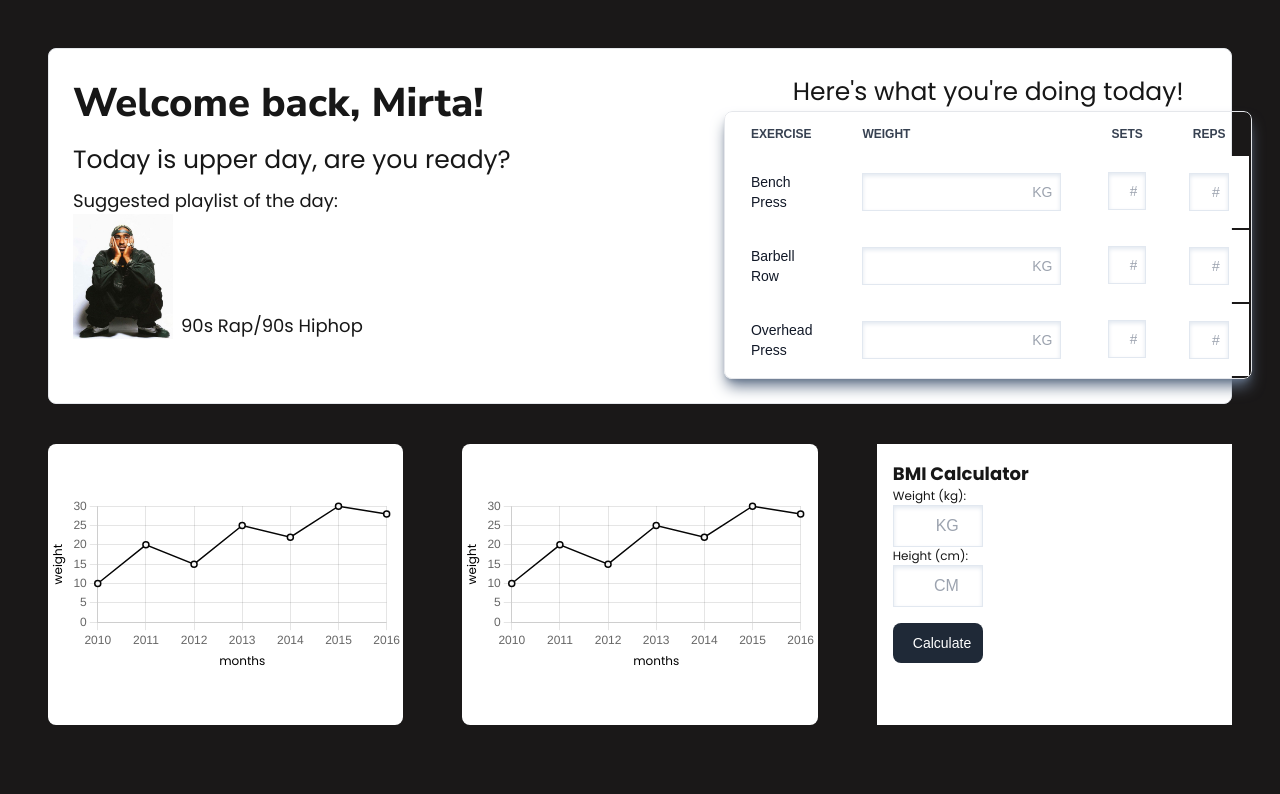
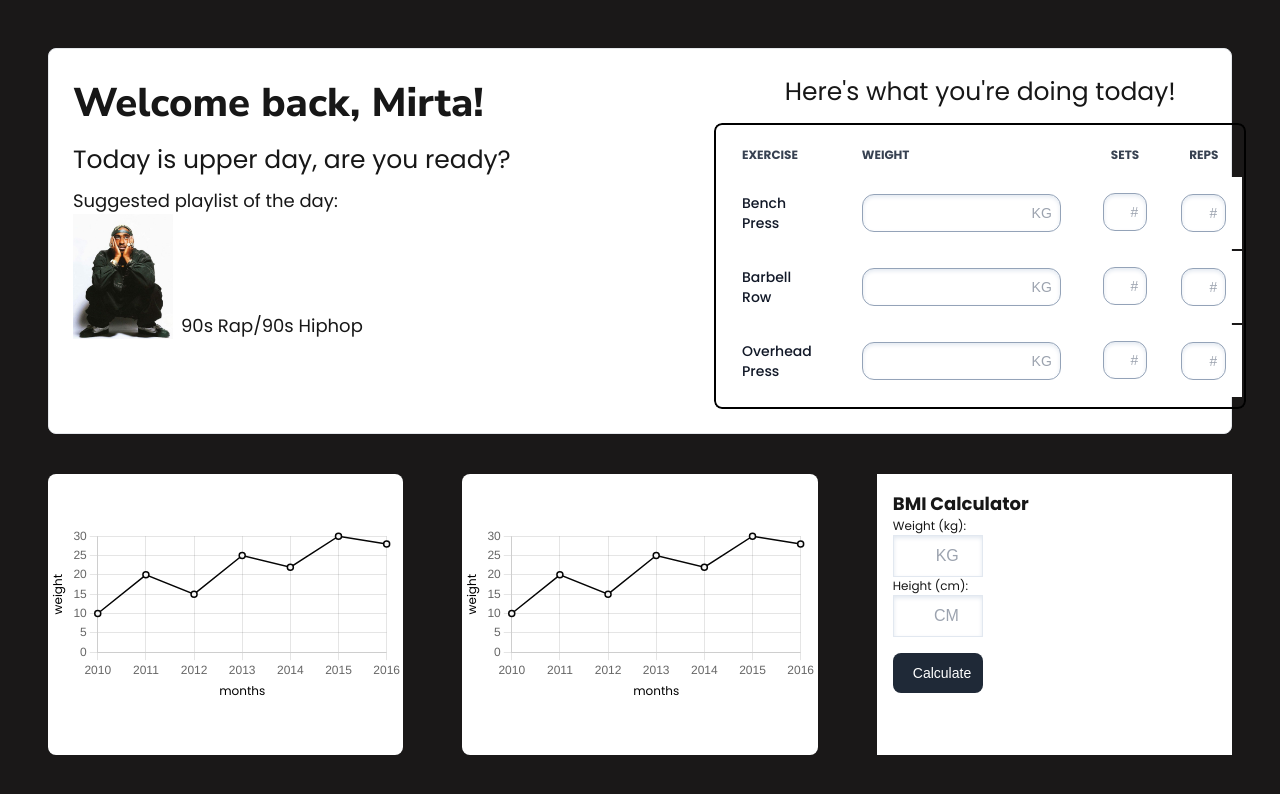
Before and after one commit to mirtakardum/workout-planner, a Next.js app: page / in a window 1280 px wide. Shown: the top 794 px of the page. Built offline with nearby package versions, Linux system fonts and the light colour scheme.

Commit message:
Style changes to workout table

```diff
--- a/components/HeroCard.js
+++ b/components/HeroCard.js
@@ -5,7 +5,7 @@ import WorkoutTable from "./WorkoutTable";
 function HeroCard() {
     return(
         <>
-        <div className="grid grid-cols-60/40 w-full gap-2 p-6 bg-white border border-gray-200 rounded-lg">
+        <div className="grid grid-cols-60/40 w-full p-6 bg-white border border-gray-200 rounded-lg">
             <div className="w-full">
                 <div>
                     <h1 className="font-nunito font-extrabold text-[40px]">Welcome back, Mirta!</h1>
--- a/components/WorkoutTable.js
+++ b/components/WorkoutTable.js
@@ -3,70 +3,70 @@
 function WorkoutTable(){
     return(
         <>
-        <div className="relative shadow-lg rounded-lg shadow-slate-500 overflow-x-auto">
-            <table className="rounded-lg border border-separate border-tools-table-outline border-1w-full table-fixed text-sm text-left rtl:text-right text-gray-500">
+        <div className="rounded-lg mt-3 overflow-x-auto">
+            <table className="rounded-lg py-2 border-2 border-black border-separate table-fixed text-sm text-left rtl:text-right text-gray-500">
                 <thead className="text-xs text-gray-700 uppercase">
                     <tr>
-                        <th scope="col" className="px-6 py-3">
+                        <th scope="col" className="px-6 py-3 font-poppins">
                             Exercise
                         </th>
-                        <th scope="col" className="px-6 py-3">
+                        <th scope="col" className="px-6 py-3 font-poppins">
                             Weight
                         </th>
-                        <th scope="col" className="px-6 py-3">
+                        <th scope="col" className="px-6 py-3 font-poppins">
                             Sets
                         </th>
-                        <th scope="col" className="px-6 py-3">
+                        <th scope="col" className="px-6 py-3 font-poppins">
                             Reps
                         </th>
                     </tr>
                 </thead>
                 <tbody>
                     <tr className="bg-white border-b">
-                        <td className="px-6 py-4 font-medium text-gray-900">
+                        <td className="px-6 py-4 font-medium text-gray-900 font-poppins">
                             Bench Press
                         </td>
                         <td className="px-6 py-4">
-                            <input type="text" placeholder="KG" className="p-2 shadow-inner border-[1px] border-slate-200 shadow-slate-200 placeholder:text-right focus:outline-none focus:shadow-slate-400"></input>
+                            <input type="text" placeholder="KG" className="p-2 shadow-inner rounded-xl border-[1px] border-slate-400 shadow-slate-200 placeholder:text-right focus:outline-none focus:shadow-slate-400"></input>
                         </td>
                         <td className="flex justify-center py-4">
-                            <input type="text" placeholder="#" className="w-[50%] p-2 shadow-inner border-[1px] border-slate-200 shadow-slate-200 placeholder:text-right focus:outline-none focus:shadow-slate-400"></input>
+                            <input type="text" placeholder="#" className="w-[60%] p-2 shadow-inner rounded-xl border-[1px] border-slate-400 shadow-slate-200 placeholder:text-right focus:outline-none focus:shadow-slate-400"></input>
                         </td>
                         <td className="py-4">
                             <div className="flex justify-center">
-                                <input type="text" placeholder="#" className="w-[50%] p-2 shadow-inner border-[1px] border-slate-200 shadow-slate-200 placeholder:text-right focus:outline-none focus:shadow-slate-400"></input>
+                                <input type="text" placeholder="#" className="w-[60%] p-2 shadow-inner rounded-xl border-[1px] border-slate-400 shadow-slate-200 placeholder:text-right focus:outline-none focus:shadow-slate-400"></input>
                             </div>
                         </td>
                     </tr>
                     <tr className="bg-white border-b">
-                        <th scope="row" className="px-6 py-4 font-medium text-gray-900 dark:text-white">
+                        <th scope="row" className="px-6 py-4 font-medium text-gray-900 dark:text-white font-poppins">
                             Barbell Row
                         </th>
                         <td className="px-6 py-4">
-                            <input type="text" placeholder="KG" className="p-2 shadow-inner border-[1px] border-slate-200 shadow-slate-200 placeholder:text-right focus:outline-none focus:shadow-slate-400"></input>
+                            <input type="text" placeholder="KG" className="p-2 shadow-inner rounded-xl border-[1px] border-slate-400 shadow-slate-200 placeholder:text-right focus:outline-none focus:shadow-slate-400"></input>
                         </td>
                         <td className="flex justify-center py-4">
-                            <input type="text" placeholder="#" className="w-[50%] p-2 shadow-inner border-[1px] border-slate-200 shadow-slate-200 placeholder:text-right focus:outline-none focus:shadow-slate-400"></input>
+                            <input type="text" placeholder="#" className="w-[60%] p-2 shadow-inner rounded-xl border-[1px] border-slate-400 shadow-slate-200 placeholder:text-right focus:outline-none focus:shadow-slate-400"></input>
                         </td>
                         <td className="py-4">
                             <div className="flex justify-center">
-                                <input type="text" placeholder="#" className="w-[50%] p-2 shadow-inner border-[1px] border-slate-200 shadow-slate-200 placeholder:text-right focus:outline-none focus:shadow-slate-400"></input>
+                                <input type="text" placeholder="#" className="w-[60%] p-2 shadow-inner rounded-xl border-[1px] border-slate-400 shadow-slate-200 placeholder:text-right focus:outline-none focus:shadow-slate-400"></input>
                             </div>
                         </td>
                     </tr>
                     <tr className="bg-white dark:bg-gray-800">
-                        <th scope="row" className="px-6 py-4 font-medium text-gray-900 dark:text-white">
+                        <th scope="row" className="px-6 py-4 font-medium text-gray-900 dark:text-white font-poppins">
                             Overhead Press
                         </th>
                         <td className="px-6 py-4">
-                            <input type="text" placeholder="KG" className="p-2 shadow-inner border-[1px] border-slate-200 shadow-slate-200 placeholder:text-right focus:outline-none focus:shadow-slate-400"></input>
+                            <input type="text" placeholder="KG" className="p-2 shadow-inner rounded-xl border-[1px] border-slate-400 shadow-slate-200 placeholder:text-right focus:outline-none focus:shadow-slate-400"></input>
                         </td>
                         <td className="flex justify-center py-4">
-                            <input type="text" placeholder="#" className="w-[50%] p-2 shadow-inner border-[1px] border-slate-200 shadow-slate-200 placeholder:text-right focus:outline-none focus:shadow-slate-400"></input>
+                            <input type="text" placeholder="#" className="w-[60%] p-2 shadow-inner rounded-xl border-[1px] border-slate-400 shadow-slate-200 placeholder:text-right focus:outline-none focus:shadow-slate-400"></input>
                         </td>
                         <td className="py-4">
                             <div className="flex justify-center">
-                                <input type="text" placeholder="#" className="w-[50%] p-2 shadow-inner border-[1px] border-slate-200 shadow-slate-200 placeholder:text-right focus:outline-none focus:shadow-slate-400"></input>
+                                <input type="text" placeholder="#" className="w-[60%] p-2 shadow-inner rounded-xl border-[1px] border-slate-400 shadow-slate-200 placeholder:text-right focus:outline-none focus:shadow-slate-400"></input>
                             </div>
                         </td>
                     </tr>
```
